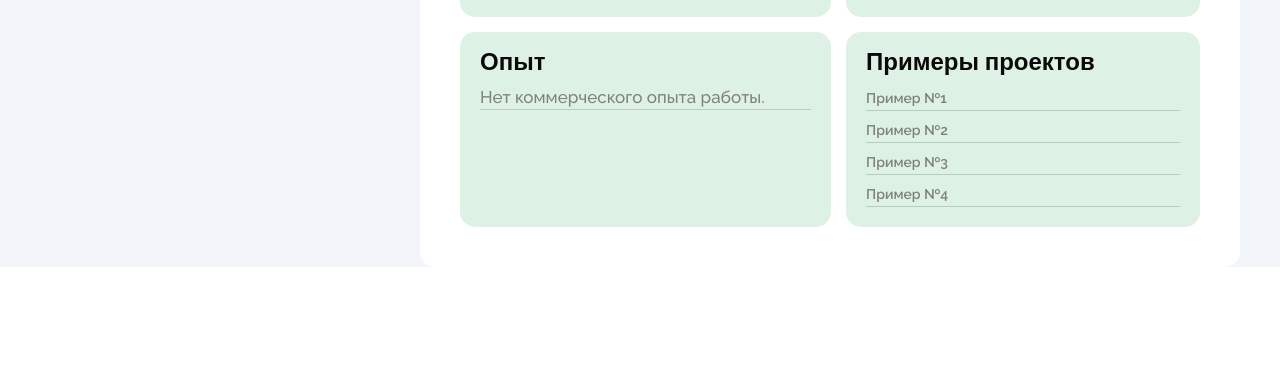
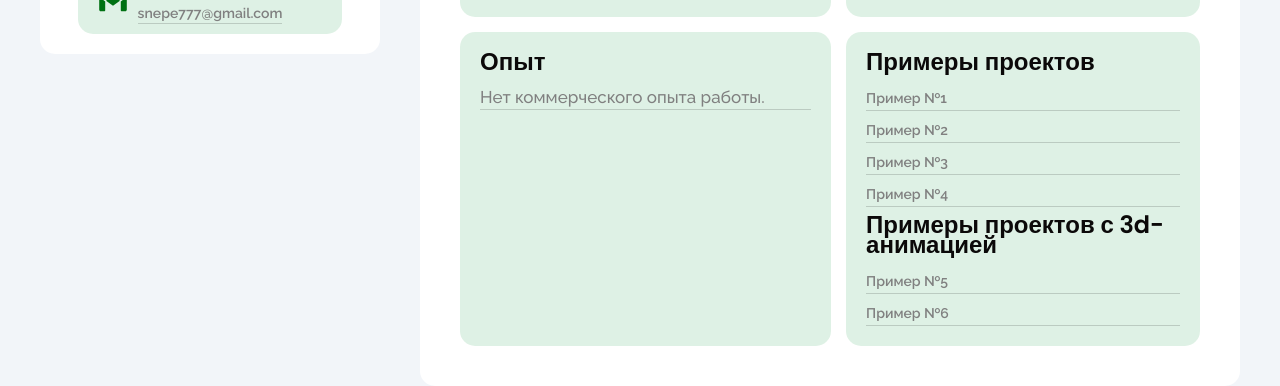
Before and after one commit to ShvepsNeKeks/Portfolio, a plain HTML site: page index.html in a window 1280 px wide. Shown: the part 728-1114 px from the top of the page. Before the commit the page ends 995 px from the top, so only its background shows below. Drawn offline with Linux system fonts and the light colour scheme.

Commit message:
add new work

```diff
--- a/index.html
+++ b/index.html
@@ -116,6 +116,15 @@
                 <a class="about__link-pf style-link" target="_blank"
                   href="https://github.com/ShvepsNeKeks/Britlex">Пример №4</a>
               </li>
+              <h4 class="about__item-h4 style-title">Примеры проектов с 3d-анимацией</h4>
+              <li class="about__item-list">
+                <a class="about__link-pf style-link" target="_blank"
+                  href="https://shvepsnekeks.github.io/Site-parallax/">Пример №5</a>
+              </li>
+              <li class="about__item-list">
+                <a class="about__link-pf style-link" target="_blank"
+                  href="https://shvepsnekeks.github.io/Site-5/">Пример №6</a>
+              </li>
             </ul>
           </article>
         </div>
```
